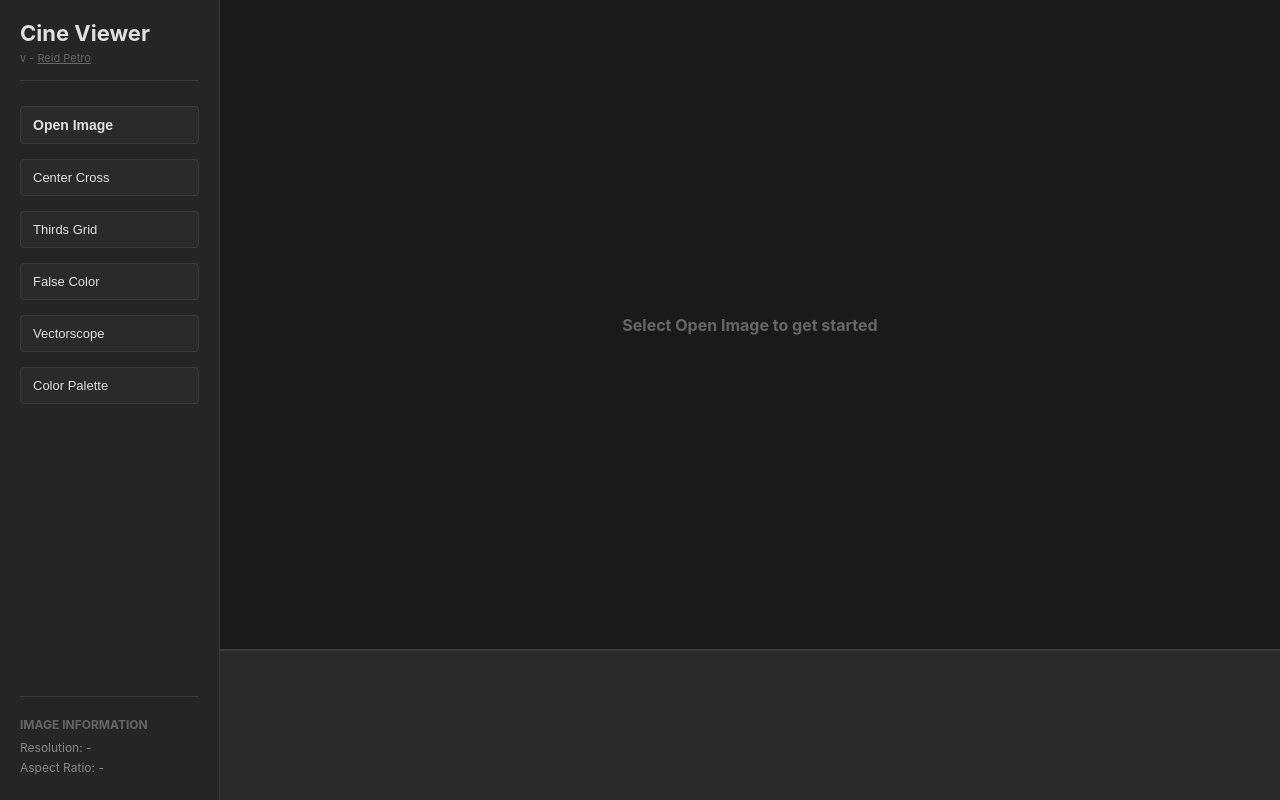
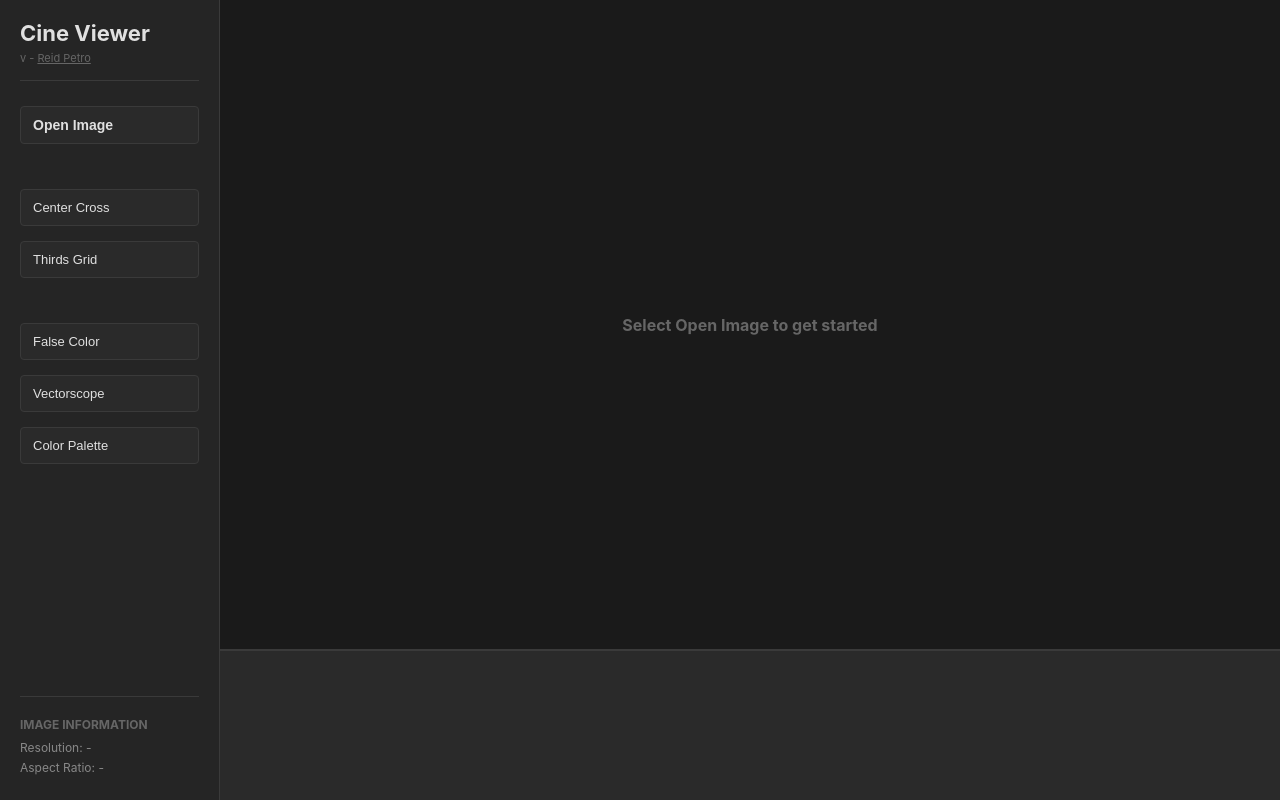
Before and after one commit to madmanhulk/cine-viewer, a Flask app: template src/cineviewer/templates/index.html in a window 1280 px wide. Run offline with Flask 3, Linux system fonts and the light colour scheme; the template is opened without the code that fills it, so the values that code supplies are empty; parts of the project's set-up code (start-up, migrations or seed data) failed here and were passed over.

Commit message:
v1.1.3 UI changes

```diff
--- a/src/cineviewer/templates/index.html
+++ b/src/cineviewer/templates/index.html
@@ -21,6 +21,8 @@
                 <input type="file" id="fileInput" accept="image/*" style="display: none;">
             </div>
 
+            <div style="margin: 15px 0;"></div>
+
             <!-- Center Cross -->
             <div class="control-section">
                 <button id="centerBtn" class="btn">Center Cross</button>
@@ -40,6 +42,8 @@
                     <span id="sliderValue">1</span>
                 </div>
             </div>
+
+            <div style="margin: 15px 0;"></div>
 
             <!-- False Color -->
             <div class="control-section">
```
Also changed, not shown: 1 other file.
